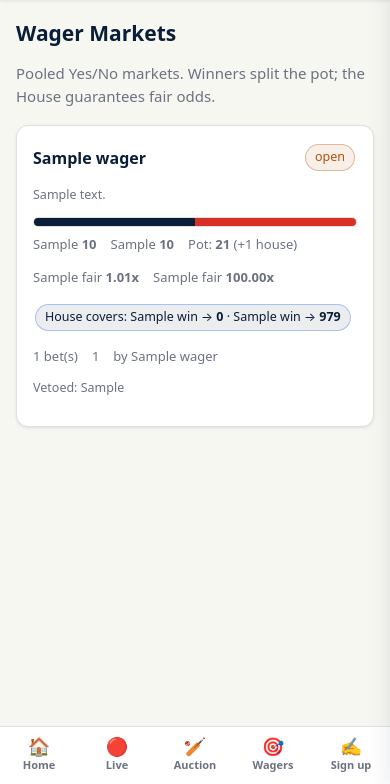
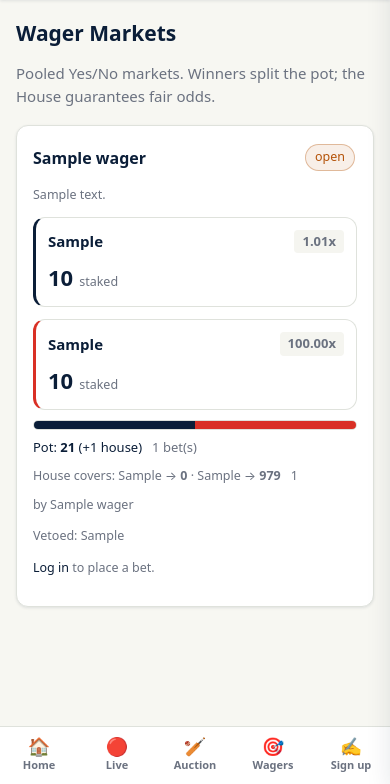
Before and after one commit to Sanawar21/scl-official, a Flask app: page /wagers in a window 390 px wide. Shown: the part 60-844 px from the top of the page. Run offline with Flask 3, Linux system fonts and the light colour scheme; tables that the repository leaves empty hold one stand-in row (values such as "Sample post").

Commit message:
fix: admin bet-on-behalf NOT NULL + redesigned wager board UX
1. Fixed IntegrityError: admin_bet_on_behalf now uses user_id='admin'
   instead of NULL (wager_bets.user_id is NOT NULL).

2. Redesigned /wagers board with two side containers per wager:
   - Each side shows: name, odds (fair multiplier), total staked
   - Inline bet form: amount input + "Bet" button per side
   - Pool bar and meta below the two containers
   - Responsive: stacks vertically on mobile
   - Live polling still works for house coverage updates

🤖 Generated with Codebuff
Co-Authored-By: Codebuff <noreply@codebuff.com>

```diff
--- a/app/services/wager_service.py
+++ b/app/services/wager_service.py
@@ -338,10 +338,10 @@ class WagerService:
                 "SELECT id FROM bank_transactions WHERE account_id = ? ORDER BY rowid DESC LIMIT 1",
                 (account["id"],),
             ).fetchone()
-            # We store user_id as NULL for admin-initiated bets; username holds the player name
+            # Admin-initiated bets use 'admin' as user_id; username stores the player name
             conn.execute(
                 "INSERT INTO wager_bets (id, wager_id, user_id, username, side, amount, status, "
-                "stake_tx_id, created_at) VALUES (?, ?, NULL, ?, ?, ?, 'open', ?, ?)",
+                "stake_tx_id, created_at) VALUES (?, ?, 'admin', ?, ?, ?, 'open', ?, ?)",
                 (bet_id, wager_id, player_name, side, amount,
                  stake_tx["id"] if stake_tx else None, _now()),
             )
--- a/app/templates/wagers/board.html
+++ b/app/templates/wagers/board.html
@@ -49,39 +49,85 @@
 {% endif %}
 
 {% for w in wagers %}
-  <section class="card">
+  <section class="card wager-card">
     <div class="card-head">
       <h2><a href="{{ url_for('wagers.detail', wager_id=w.id) }}">{{ w.title }}</a></h2>
       <span class="chip {% if w.status == 'resolved' %}chip-success{% elif w.status == 'voided' %}chip-danger{% elif w.status == 'vetted' %}chip-info{% else %}chip-warn{% endif %}">{{ w.status }}</span>
     </div>
     {% if w.description %}<p class="muted small">{{ w.description }}</p>{% endif %}
 
+    {# ── Two side containers ── #}
     {% set total = w.yes_total + w.no_total %}
+    {% set odds_a = (100 / (100 - w.house_probability)) if w.house_probability and w.house_probability < 100 else 0 %}
+    {% set odds_b = (100 / w.house_probability) if w.house_probability and w.house_probability > 0 else 0 %}
+
+    <div class="wager-sides">
+      {# ── Side A ── #}
+      <div class="wager-side wager-side-a">
+        <div class="wager-side-head">
+          <span class="wager-side-name">{{ w.side_a }}</span>
+          {% if odds_a %}<span class="wager-odds">{{ '%.2f'|format(odds_a) }}x</span>{% endif %}
+        </div>
+        <div class="wager-side-staked">
+          <span class="wager-staked-amt js-yes">{{ w.yes_total }}</span>
+          <span class="muted small">staked</span>
+        </div>
+        {% if w.status == 'vetted' and user and user.global_player_id %}
+          <form method="post" action="{{ url_for('wagers.bet', wager_id=w.id) }}" class="wager-bet-form">
+            <input type="hidden" name="side" value="{{ w.side_a }}">
+            <input type="number" name="amount" placeholder="amount" min="1" required class="wager-bet-input">
+            <button class="btn btn-small btn-primary" type="submit">Bet</button>
+          </form>
+        {% endif %}
+      </div>
+
+      {# ── Side B ── #}
+      <div class="wager-side wager-side-b">
+        <div class="wager-side-head">
+          <span class="wager-side-name">{{ w.side_b }}</span>
+          {% if odds_b %}<span class="wager-odds">{{ '%.2f'|format(odds_b) }}x</span>{% endif %}
+        </div>
+        <div class="wager-side-staked">
+          <span class="wager-staked-amt js-no">{{ w.no_total }}</span>
+          <span class="muted small">staked</span>
+        </div>
+        {% if w.status == 'vetted' and user and user.global_player_id %}
+          <form method="post" action="{{ url_for('wagers.bet', wager_id=w.id) }}" class="wager-bet-form">
+            <input type="hidden" name="side" value="{{ w.side_b }}">
+            <input type="number" name="amount" placeholder="amount" min="1" required class="wager-bet-input">
+            <button class="btn btn-small btn-primary" type="submit">Bet</button>
+          </form>
+        {% endif %}
+      </div>
+    </div>
+
+    {# ── Pool bar + meta ── #}
     {% if total > 0 %}
       <div class="pool-bar" aria-label="pool split">
-        <div class="pool-yes" style="width: {{ (100 * w.yes_total / total) if total else 0 }}%"></div>
-        <div class="pool-no" style="width: {{ (100 * w.no_total / total) if total else 0 }}%"></div>
+        <div class="pool-yes" style="width: {{ (100 * w.yes_total / total) }}%"></div>
+        <div class="pool-no" style="width: {{ (100 * w.no_total / total) }}%"></div>
       </div>
     {% endif %}
 
-    <div class="team-stats" data-wager="{{ w.id }}">
-      <span class="js-yes">{{ w.side_a }} <b>{{ w.yes_total }}</b></span>
-      <span class="js-no">{{ w.side_b }} <b>{{ w.no_total }}</b></span>
+    <div class="wager-meta" data-wager="{{ w.id }}">
       <span class="js-pot">Pot: <b>{{ w.pot }}</b>{% if w.house_injected %} (+{{ w.house_injected }} house){% endif %}</span>
+      <span class="muted">{{ w.bet_count }} bet(s)</span>
       {% if w.house_probability %}
-        <span>{{ w.side_a }} fair <b>{{ '%.2f'|format(100 / (100 - w.house_probability)) }}x</b></span>
-        <span>{{ w.side_b }} fair <b>{{ '%.2f'|format(100 / w.house_probability) }}x</b></span>
-        <span class="js-cover chip chip-info">House covers: {{ w.side_a }} win → <b>{{ w.cover_a }}</b> ·
-          {{ w.side_b }} win → <b>{{ w.cover_b }}</b></span>
+        <span class="js-cover muted small">House covers: {{ w.side_a }} → <b>{{ w.cover_a }}</b> · {{ w.side_b }} → <b>{{ w.cover_b }}</b></span>
       {% endif %}
-      <span class="muted">{{ w.bet_count }} bet(s)</span>
-      {% if w.season_id %}<span class="muted">{{ w.season_id }}</span>{% endif %}
-      <span class="muted">by {{ w.initiator_name }}</span>
+      {% if w.season_id %}<span class="muted small">{{ w.season_id }}</span>{% endif %}
+      <span class="muted small">by {{ w.initiator_name }}</span>
     </div>
 
     {% if w.status == 'frozen' %}<p class="muted small">Pools frozen — a Phase 2 market may open with updated odds.</p>{% endif %}
     {% if w.void_reason %}<p class="muted small">Vetoed: {{ w.void_reason }}</p>{% endif %}
     {% if w.void_reason is none and w.veto_reason %}<p class="muted small">Vetoed: {{ w.veto_reason }}</p>{% endif %}
+
+    {% if not user %}
+      <p class="muted small"><a href="{{ url_for('auth.login_page', next=request.path) }}">Log in</a> to place a bet.</p>
+    {% elif not user.global_player_id and w.status == 'vetted' %}
+      <p class="muted small">Link your account to a player profile to bet.</p>
+    {% endif %}
   </section>
 {% else %}
   <div class="empty"><div class="empty-title">No markets yet</div>
@@ -111,11 +157,44 @@
 {% endif %}
 {% endblock %}
 
+{% block head %}
+<style>
+  /* ── Wager card two-side layout ── */
+  .wager-sides { display: grid; grid-template-columns: 1fr 1fr; gap: 12px; margin: 10px 0; }
+  .wager-side {
+    border: 1px solid var(--border);
+    border-radius: var(--radius);
+    padding: 12px;
+    display: flex;
+    flex-direction: column;
+    gap: 8px;
+  }
+  .wager-side-a { border-left: 3px solid var(--primary); }
+  .wager-side-b { border-left: 3px solid var(--danger); }
+  .wager-side-head { display: flex; align-items: center; justify-content: space-between; }
+  .wager-side-name { font-weight: 700; font-size: 15px; }
+  .wager-odds {
+    font-size: 13px;
+    font-weight: 600;
+    color: var(--muted);
+    background: var(--surface-alt, #f5f5f0);
+    padding: 2px 8px;
+    border-radius: 4px;
+  }
+  .wager-side-staked { display: flex; align-items: baseline; gap: 6px; }
+  .wager-staked-amt { font-size: 22px; font-weight: 700; }
+  .wager-bet-form { display: flex; gap: 6px; align-items: center; margin-top: 4px; }
+  .wager-bet-input { width: 90px; padding: 5px 8px; font-size: 13px; }
+  .wager-meta { display: flex; flex-wrap: wrap; gap: 10px; align-items: center; font-size: 13px; margin-top: 6px; }
+  @media (max-width: 500px) {
+    .wager-sides { grid-template-columns: 1fr; }
+  }
+</style>
+{% endblock %}
+
 {% block scripts %}
 <script>
   (function () {
-    // Live house coverage: poll the JSON snapshot so the guarantee shown
-    // adjusts automatically as new bids land on either side.
     async function refresh() {
       let wagers;
       try {
@@ -124,16 +203,15 @@
       wagers.forEach(function (w) {
         const row = document.querySelector('[data-wager="' + w.id + '"]');
         if (!row) return;
-        const yes = row.querySelector('.js-yes b');
-        const no = row.querySelector('.js-no b');
+        const yes = row.querySelector('.js-yes');
+        const no = row.querySelector('.js-no');
         const pot = row.querySelector('.js-pot b');
-        const cover = row.querySelector('.js-cover b');
+        const cover = row.querySelector('.js-cover');
         if (yes) yes.textContent = w.yes_total;
         if (no) no.textContent = w.no_total;
         if (pot) pot.textContent = w.pot;
         if (cover) {
-          const bs = cover.querySelectorAll('b');
-          if (bs.length === 2) { bs[0].textContent = w.cover_a; bs[1].textContent = w.cover_b; }
+          cover.innerHTML = 'House covers: ' + w.side_a + ' → <b>' + w.cover_a + '</b> · ' + w.side_b + ' → <b>' + w.cover_b + '</b>';
         }
       });
     }
```
